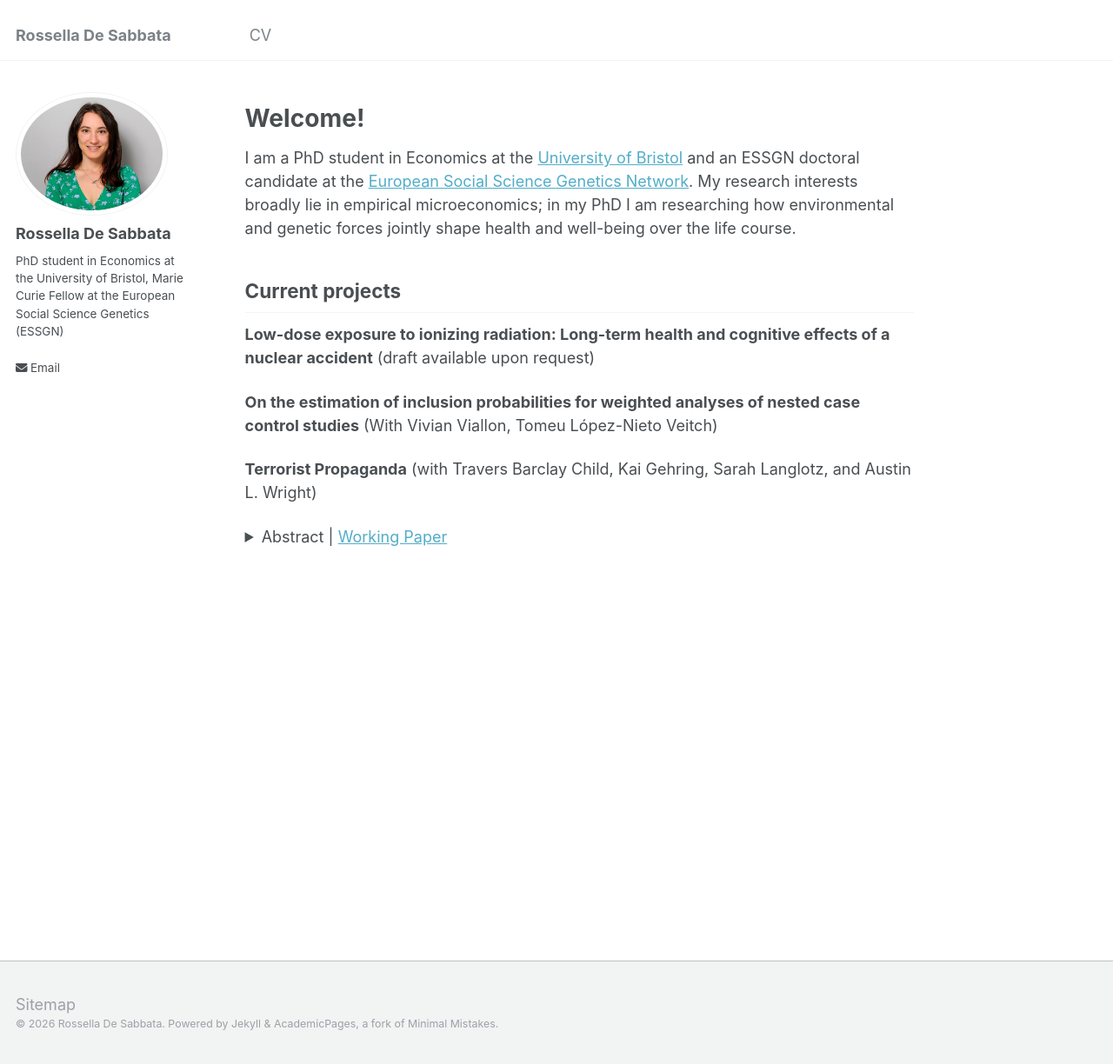
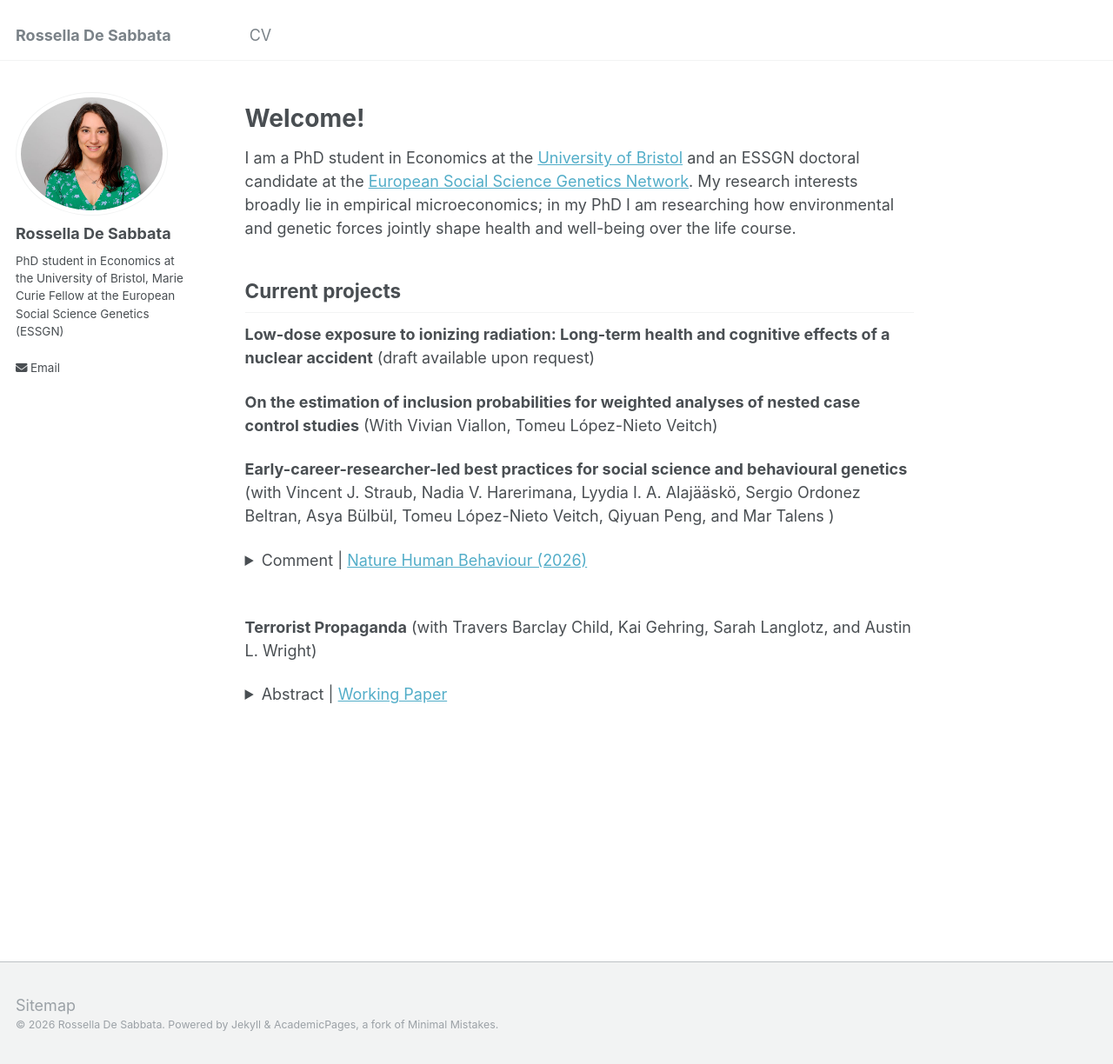
Before and after one commit to rosselladesabbata/rosselladesabbata.github.io, a Jekyll site: the page built from _pages/about.md, in a window 1280 px wide and 1224 px high. Shown: the whole window at 87% size. Built offline with Jekyll 4.4.1, drawn with Linux system fonts in a browser that asks for light colours.

Commit message:
Add publication on best practices for social science research
Added a new publication entry on best practices for social science and behavioral genetics, including details and a link to the article.

```diff
--- a/_pages/about.md
+++ b/_pages/about.md
@@ -20,6 +20,12 @@ I am a PhD student in Economics at the [University of Bristol](https://www.brist
 **On the estimation of inclusion probabilities for weighted analyses of nested case control studies** (With Vivian Viallon, Tomeu López-Nieto Veitch)
 <br>
 
+**Early-career-researcher-led best practices for social science and behavioural genetics** (with Vincent J. Straub, Nadia V. Harerimana, Lyydia I. A. Alajääskö, Sergio Ordonez Beltran, Asya Bülbül, Tomeu López-Nieto Veitch, Qiyuan Peng, and Mar Talens )
+<details>
+<summary>Comment | <a href="https://www.nature.com/articles/s41562-026-02469-6">Nature Human Behaviour (2026)</a> </summary>
+</details>
+<br>
+
 **Terrorist Propaganda** (with Travers Barclay Child, Kai Gehring, Sarah Langlotz, and Austin L. Wright)
 <details>
 <summary>Abstract | <a href="https://www.peio.me/wp-content/uploads/PEIO15/PEIO15_paper_101.pdf">Working Paper</a> </summary>
```
